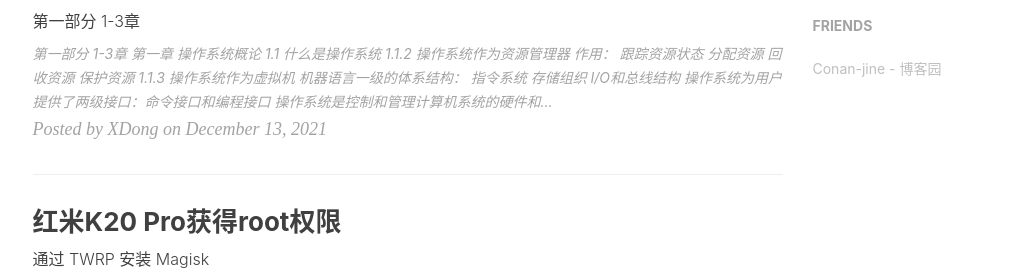
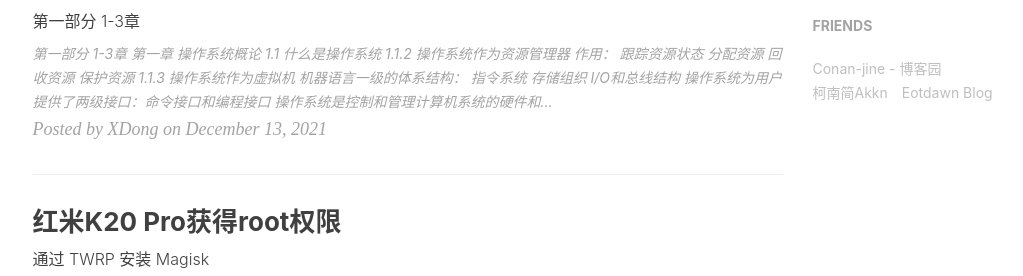
Before and after one commit to LikeAPhoenix/LikeAPhoenix.github.io, a Jekyll site: the page built from index.html, in a window 1280 px wide and 900 px high, scrolled down 847 px. Shown: the part 176-452 px from the top of the window, without its empty margins (135-1158 px from the left). Built offline with Jekyll 4.4.1, drawn with Linux system fonts in a browser that asks for light colours; nearby versions of some CDN libraries; the list of posts is cut into pages by our own code; comment, search, counter and statistics services are not loaded; a style sheet for code colours, icons or effects is not loaded.

Commit message:
✨ feat: 增加两个友链
增加"柯南简Akkn"、"Eotdawn Blog"友链

```diff
--- a/_config.yml
+++ b/_config.yml
@@ -115,5 +115,11 @@ friends: [
     # },{
         title: "Conan-jine - 博客园",
         href: "https://www.cnblogs.com/Conan-jine/"
+    },{
+        title: "柯南简Akkn",
+        href: "https://cnwjy.site/"
+    },{
+        title: "Eotdawn Blog",
+        href: "https://eotdawn.github.io/"
     }
 ]
```
